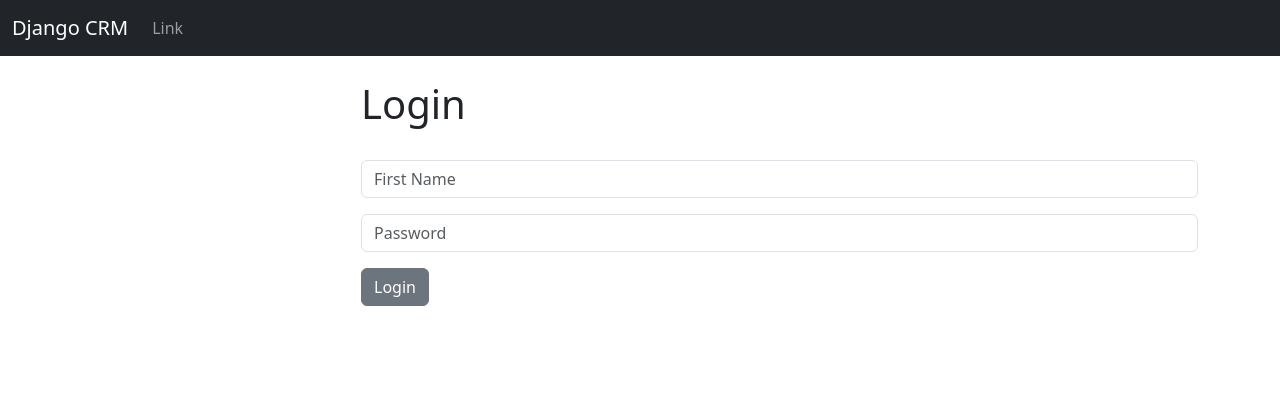
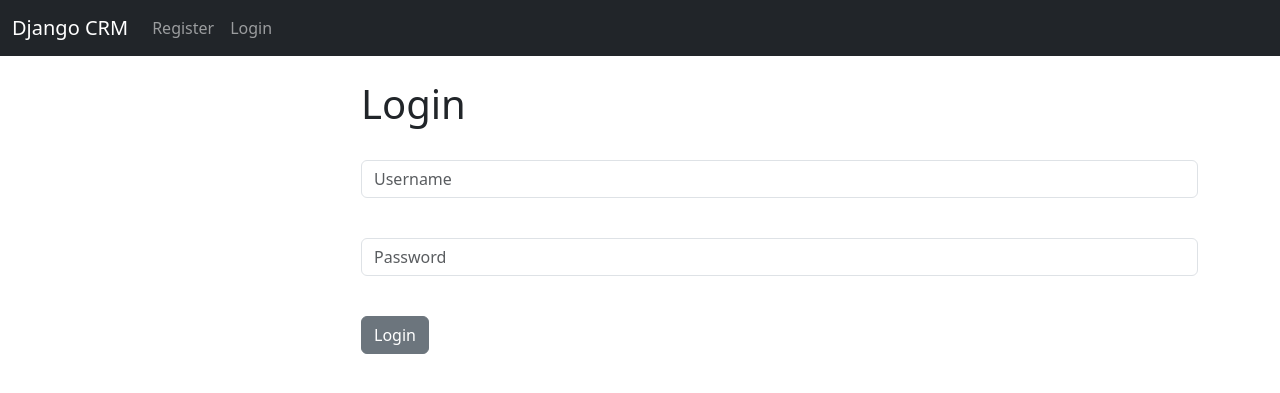
Before and after one commit to mrfontana1/Django-CRM, a Django app: page / in a window 1280 px wide. Shown: the top 393 px of the page. Run offline with Django 5.2, Linux system fonts and the light colour scheme.

Commit message:
Registration

```diff
--- a/website/templates/base.html
+++ b/website/templates/base.html
@@ -10,6 +10,15 @@
       {% include 'navbar.html' %}
     <div class="container">
       <br>
+      {% if messages %}
+        {% for message in messages%}
+          <div class="alert alert-warning alert-dismissible fade show" role="alert">
+              {{ message }}
+            <button type="button" class="btn-close" data-bs-dismiss="alert" aria-label="Close"></button>
+          </div>
+        {% endfor%}
+      {% endif %}
+
       {% block content %}
       {% endblock %}
     </div>
--- a/website/templates/home.html
+++ b/website/templates/home.html
@@ -4,24 +4,29 @@
 
 <div class="col-md=6 offset-md-3">
 
+{% if user.is_authenticated %}
+
+<h1>Hello World</h1>
+
+{% else %}
+
 <h1>Login</h1>
 <br/>
-
 <form method="POST" action="{% url 'home' %}">
 	{% csrf_token %}
-	<form>
-  <div class="mb-3">
-    <input type="text" class="form-control" name="username", placeholder="First Name" required>
+	<div class="mb-3">
+    <input type="text" class="form-control" name="username", placeholder="Username" required>
 
   </div>
+  <br/>
   <div class="mb-3">
     <input type="password" class="form-control" name="password", placeholder="Password" required>
   </div>
-
+  <br/>
   <button type="submit" class="btn btn-secondary">Login</button>
 </form>
 
 </div>
 
-
+{% endif%}
 {% endblock %}
--- a/website/templates/navbar.html
+++ b/website/templates/navbar.html
@@ -7,10 +7,23 @@
     <div class="collapse navbar-collapse" id="navbarSupportedContent">
       <ul class="navbar-nav me-auto mb-2 mb-lg-0">
 
+        {% if user.is_authenticated %}
+
         <li class="nav-item">
-          <a class="nav-link" href="#">Link</a>
+          <a class="nav-link" href="{% url 'logout' %}">Logout</a>
         </li>
 
+        {% else %}
+
+        <li class="nav-item">
+          <a class="nav-link" href="{% url 'register' %}">Register</a>
+        </li>
+
+        <li class="nav-item">
+          <a class="nav-link" href="{% url 'home' %}">Login</a>
+        </li>
+
+        {% endif %}
       </ul>
 
     </div>
--- a/website/urls.py
+++ b/website/urls.py
@@ -3,7 +3,8 @@ from . import views
 
 urlpatterns = [
     path('', views.home, name='home'),
-    #path('login/', views.login_user, name='login'),
-    #path('logout/', views.logout_user, name='logout'),
+    #path('login/', views.login_user, name='login'), <--- built into the home page.
+    path('logout/', views.logout_user, name='logout'),
+    path('register/', views.register_user, name='register'),
 
 ]
--- a/website/views.py
+++ b/website/views.py
@@ -1,13 +1,32 @@
-from django.shortcuts import render
+from django.shortcuts import render, redirect
 from django.contrib.auth import authenticate, login, logout
 from django.contrib import messages
 
 
 
 def home(request):
-	return render(request, 'home.html', {})
+	# Check to see if logging in
+	if request.method =='POST':
+		username = request.POST['username']
+		password = request.POST['password']
+		#Authenticate
+		user = authenticate(request, username=username, password=password)
+		if user is not None:
+			login(request, user)
+			messages.success(request, "You Have Been Logged In!")
+			return redirect('home')
+		else:
+			messages.success(request, "There Was An Error Looging In, Please Try Again...")
+			return redirect('home')
+	else:
+		return render(request, 'home.html', {})
 
 
 
 def logout_user(request):
-	pass
+	logout(request)
+	messages.success(request, "You Have Been Logged Out...")
+	return redirect('home')
+
+def register_user(request):
+	return render(request, 'register.html', {})
```
Also changed, not shown: website/forms.py (added, +32 -0 lines), website/templates/register.html (added, +7 -0 lines).
